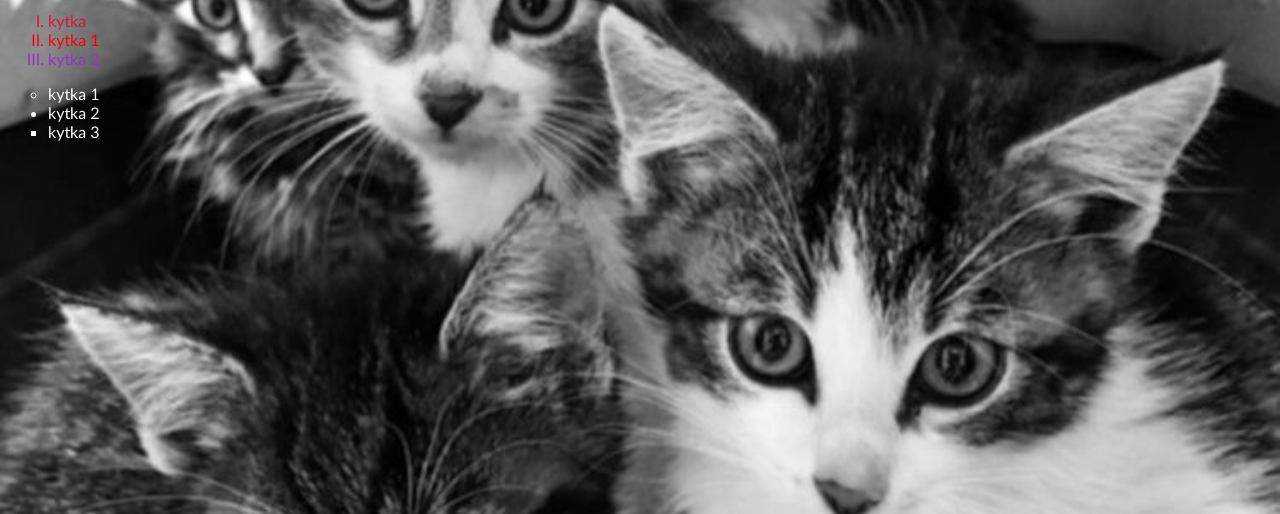
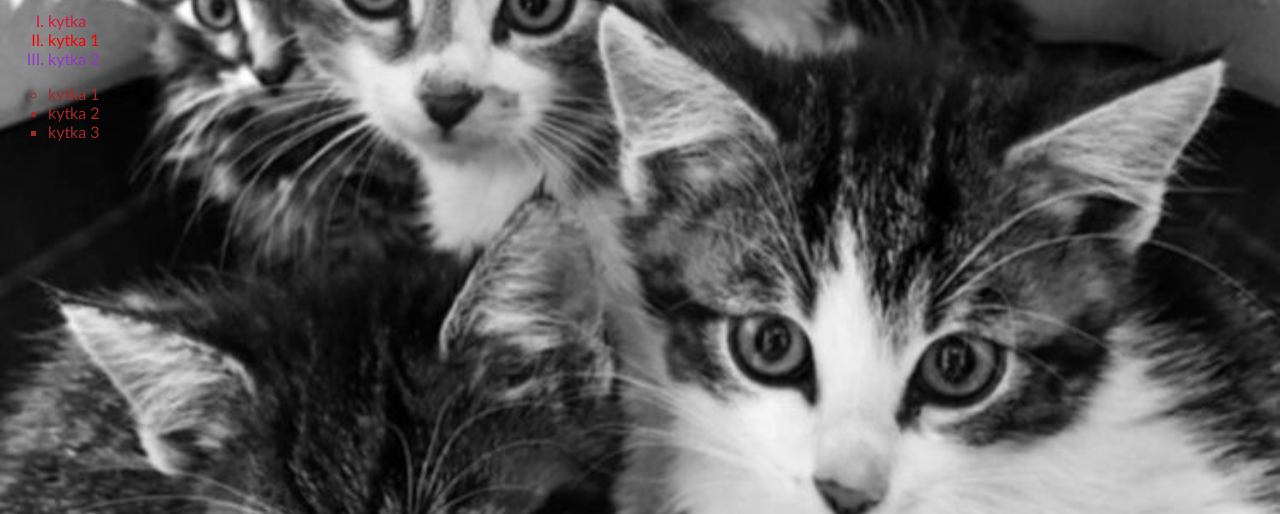
Before and after one commit to PetrGustav/UVODCSS-Augustin, a plain HTML site: page Uvod-css-AugustinPetr-main/Css/index.html in a window 1280 px wide. Shown: the part 286-800 px from the top of the page. Drawn offline with Linux system fonts and the light colour scheme.

Commit message:
Update style.css

```diff
--- a/Uvod-css-AugustinPetr-main/Css/style.css
+++ b/Uvod-css-AugustinPetr-main/Css/style.css
@@ -45,3 +45,6 @@ body{
 .tvar li:nth-child(2) {
     list-style-type: disc;
 }
+.tvar {
+    color: brown;
+}
```
